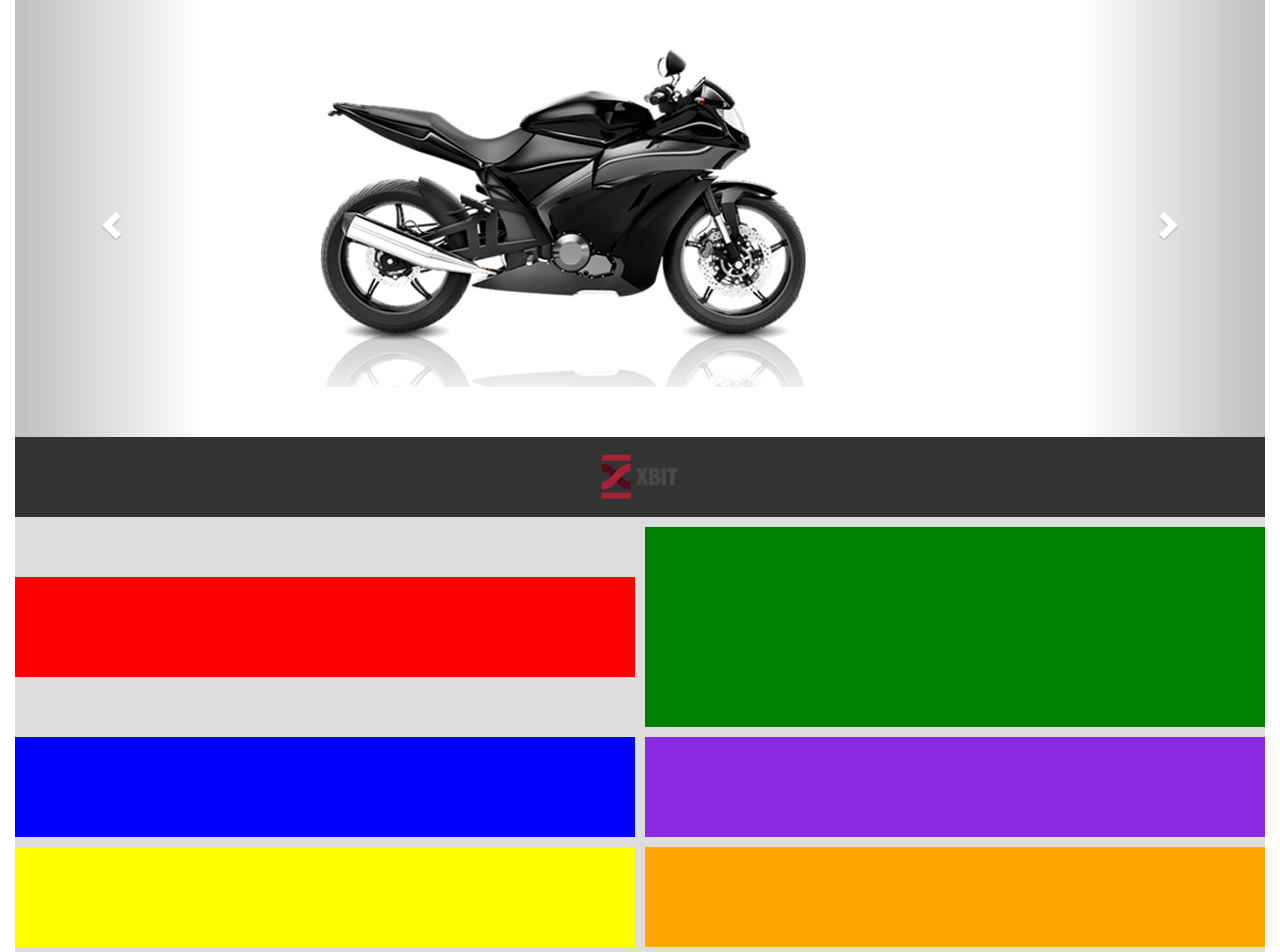
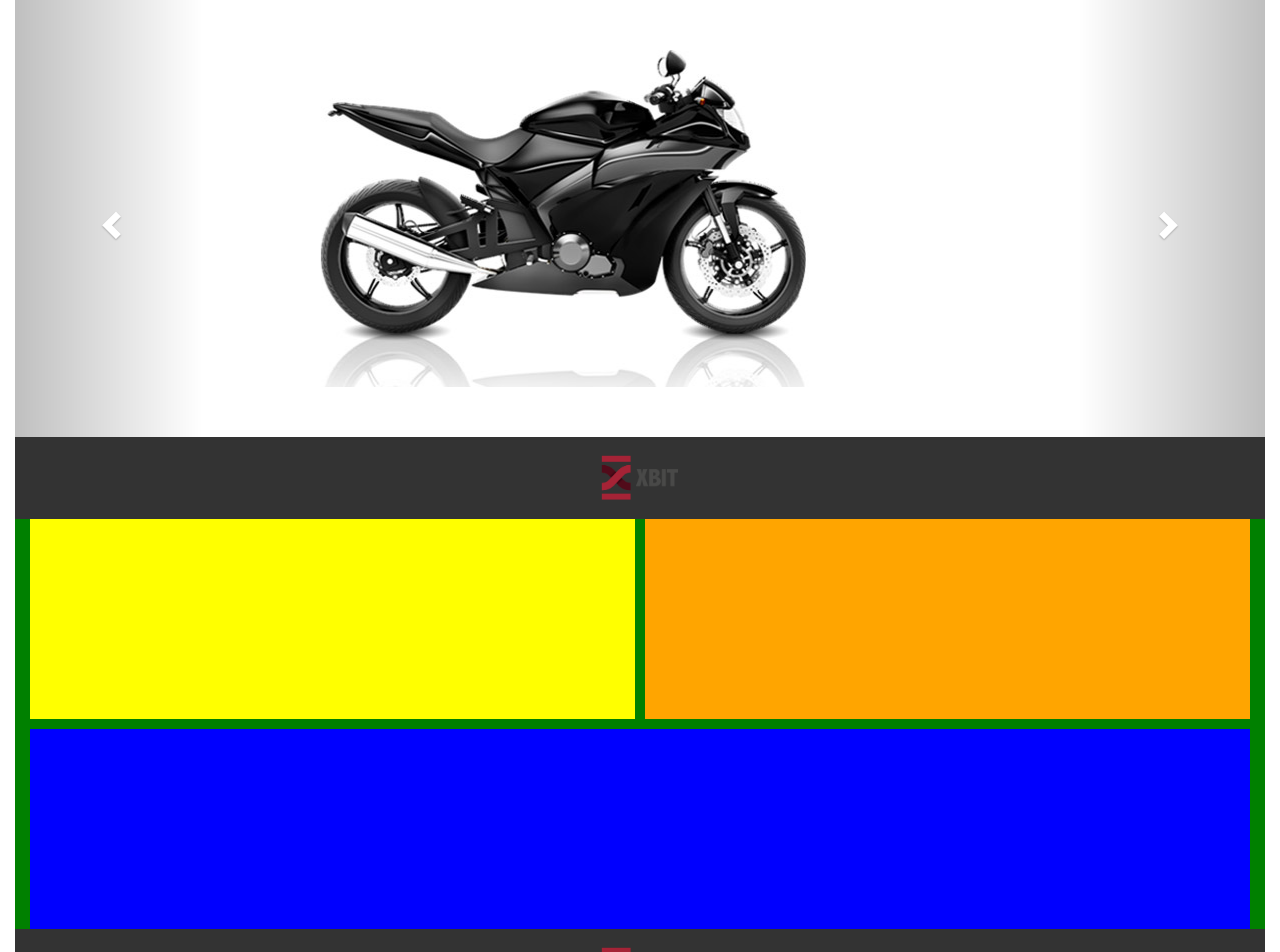
Before and after one commit to Ofaso/M152-Project, an Angular app: page / in a window 1280 px wide. Shown: the top 952 px of the page. Built offline with nearby package versions, Linux system fonts and the light colour scheme.

Commit message:
feat(grid): add_video_grid

```diff
--- a/src/app/app.component.css
+++ b/src/app/app.component.css
@@ -1,21 +1,12 @@
 /* Style the navbar */
-#navbar {
+.navbar {
     overflow: hidden;
     background-color: #333;
     width: 100%;
     position: sticky;
     padding: 15px;
-  }
-
-  /* Navbar links */
-  #navbar a {
-    float: left;
-    display: block;
-    color: #f2f2f2;
-    text-align: center;
-    padding: 11px;
-    font-size: 20px;
-    text-decoration: none;
+    margin: 0 !important;
+    border-radius: 0;
   }
 
 .carousel-image {
@@ -45,7 +36,8 @@
 
 .footer-copyright {
     color: white;
-    padding: 15px;
+    padding: 15px 15px 0 15px;
+    margin: 0 !important;
 }
 
 .text-container {
@@ -95,8 +87,7 @@
     display: grid;
     padding: 0 15px;
     grid-gap: 10px 10px;
-    justify-items: center;
-    align-items: center
+    align-items: center;
 }
 
 /* CSS GRID */
@@ -128,3 +119,59 @@
     }
 
 }
+
+/* VIDEO SECTION */
+.video-section {
+    background-color: green;
+    min-height: 100px;
+    display: grid;
+    padding: 0 15px;
+    grid-gap: 10px 10px;
+    align-items: center;
+}
+
+/* CSS GRID */
+@media (max-width: 900px) {
+    .video-section{
+        grid-template-columns: 1fr;
+    }
+}
+
+@media (min-width: 900px) and (max-width: 1600px) {
+    .video-section {
+        grid-template-columns: 1fr 1fr;
+    }
+
+    .video-col-container1 {
+        grid-column: 1;
+    }
+    .video-col-container2 {
+        grid-column: 1 / 3;
+    }
+    .video-col-container3 {
+        grid-column: 2;
+        grid-row: 1;
+    }
+}
+
+@media (min-width: 1600px) {
+    .video-section {
+        grid-template-columns: 1fr 1fr 1fr;
+    }
+}
+
+.video-col-container1 {
+    background-color: yellow;
+    width: 100%;
+    height: 200px;
+}
+.video-col-container2 {
+    background-color: blue;
+    width: 100%;
+    height: 200px;
+}
+.video-col-container3 {
+    background-color: orange;
+    width: 100%;
+    height: 200px;
+}
--- a/src/app/app.component.html
+++ b/src/app/app.component.html
@@ -29,11 +29,24 @@
               <span class="sr-only">Next</span>
             </a>
           </div>
-    <div id="navbar">
+    <div class="navbar">
+        <img class="nav-logo" src="assets/images/logos/XBIT_Logo_Grau.png" alt="">
+    </div>
+    <div class="video-section">
+        <div class="video-col-container1">
+
+        </div>
+        <div class="video-col-container2">
+
+        </div>
+        <div class="video-col-container3">
+
+        </div>
+    </div>
+    <div class="navbar">
         <img class="nav-logo" src="assets/images/logos/XBIT_Logo_Grau.png" alt="">
     </div>
     <div id="main">
-      <section id="section1">
         <div class="row images-grid">
           <div class="col-container1">
             <!--<video class="video-box" muted loop>
@@ -58,7 +71,6 @@
           </div>
 
         </div>
-      </section>
     </div>
     <div id="footer">
       <img class="nav-logo-footer" src="assets/images/logos/XBIT_Logo_Grau.png" alt="">
```
